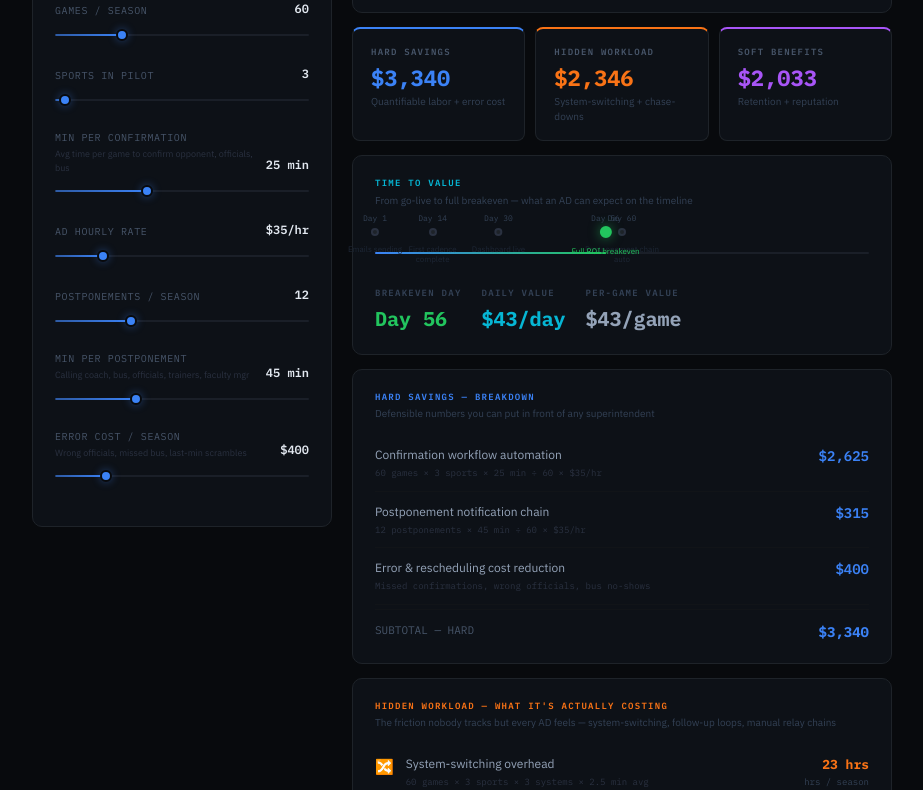
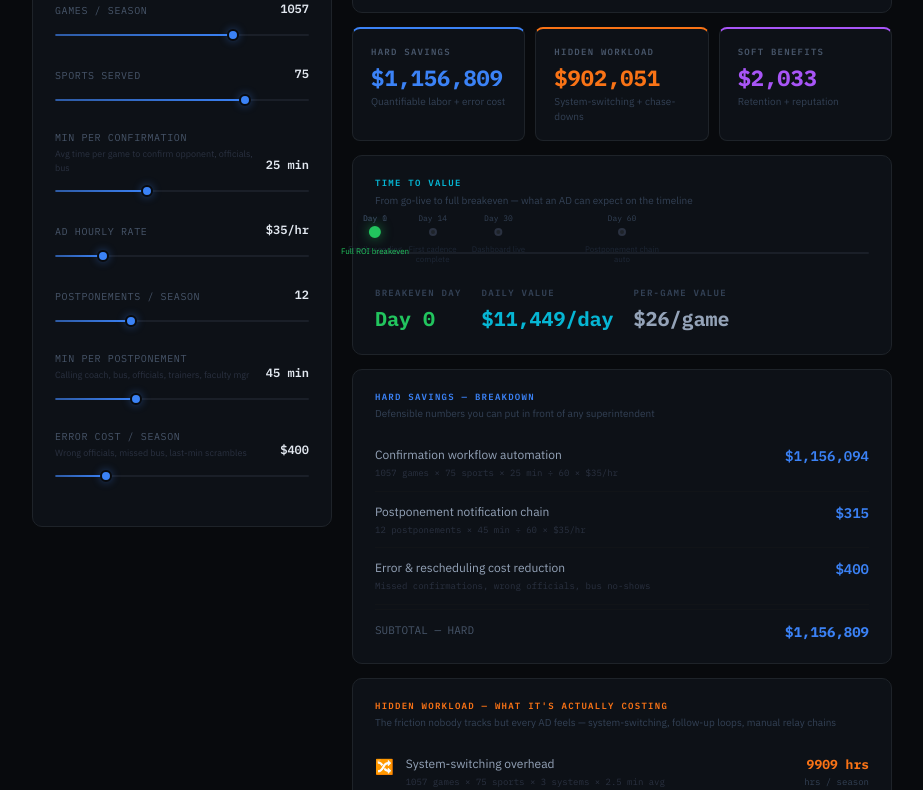
Before and after one commit to CoachK2/skybox-landing, a website: page public/skybox-roi.html in a window 1280 px wide. Shown: the part 261-1051 px from the top of the page, without its empty margins (178-1101 px from the left). Drawn offline with Linux system fonts and the light colour scheme.

Commit message:
Update skybox-roi.html

```diff
--- a/public/skybox-roi.html
+++ b/public/skybox-roi.html
@@ -506,8 +506,8 @@
 <script>
 // ── State ──────────────────────────────────────────────────────────────────────
 const state = {
-  gamesPerSeason:           60,
-  sportsCount:               3,
+  gamesPerSeason:         1057,
+  sportsCount:              75,
   minPerGame:               25,
   ratePerHour:              35,
   errorCostPerSeason:      400,
@@ -527,8 +527,8 @@ const state = {
 // ── Slider definitions ─────────────────────────────────────────────────────────
 const SLIDERS = [
   // Hard
-  { key: "gamesPerSeason",           label: "Games / season",            min: 10,   max: 200,  step: 5,    fmt: v => v,            section: "hard" },
-  { key: "sportsCount",              label: "Sports in pilot",            min: 1,    max: 50,   step: 1,    fmt: v => v,            section: "hard" },
+  { key: "gamesPerSeason",           label: "Games / season",            min: 10,   max: 1500, step: 5,    fmt: v => v,            section: "hard" },
+  { key: "sportsCount",              label: "Sports served",              min: 1,    max: 100,  step: 1,    fmt: v => v,            section: "hard" },
   { key: "minPerGame",               label: "Min per confirmation",       min: 5,    max: 60,   step: 1,    fmt: v => v + " min",   section: "hard", hint: "Avg time per game to confirm opponent, officials, bus" },
   { key: "ratePerHour",              label: "AD hourly rate",             min: 20,   max: 100,  step: 5,    fmt: v => "$" + v + "/hr", section: "hard" },
   { key: "postponementsPerSeason",   label: "Postponements / season",     min: 0,    max: 40,   step: 1,    fmt: v => v,            section: "hard" },
```
